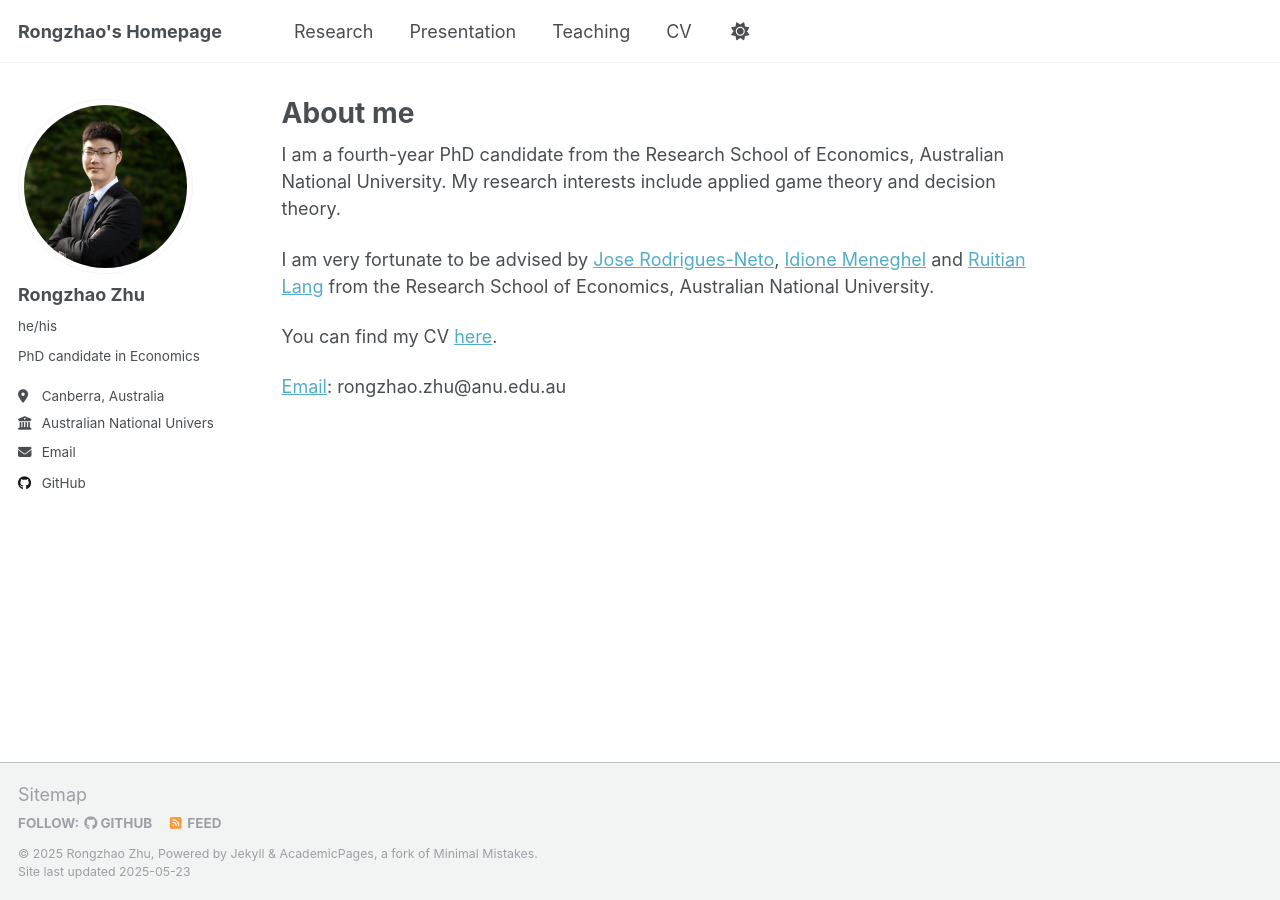
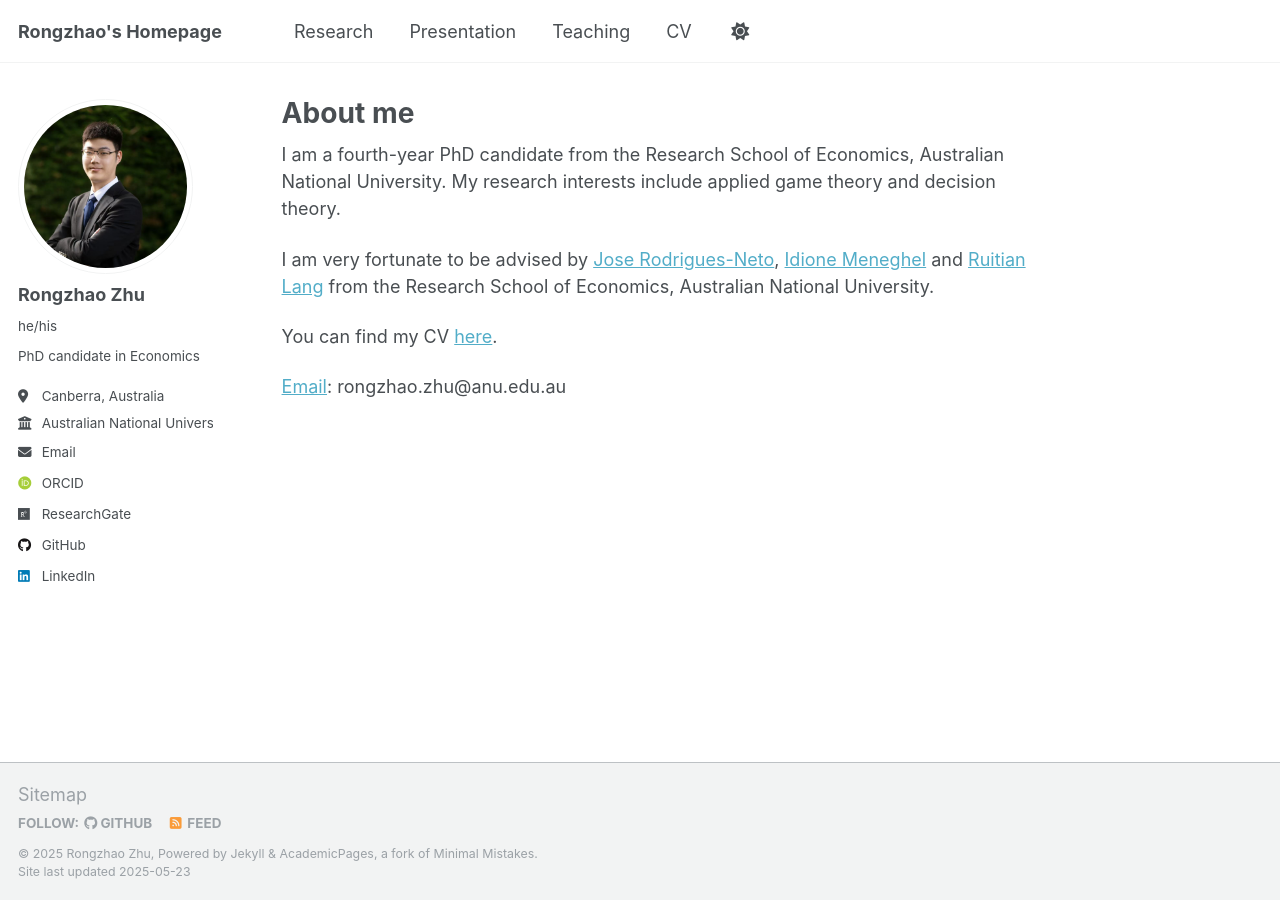
Before and after one commit to Roongzhao/roongzhao.github.io, a Jekyll site: the page built from _pages/about.md, in a window 1280 px wide. Built offline with Jekyll 4.4.1, drawn with Linux system fonts in a browser that asks for light colours; some web fonts are replaced; part of the change alters nothing that is shown.

Commit message:
update website adress

```diff
--- a/_config.yml
+++ b/_config.yml
@@ -36,10 +36,10 @@ author:
   arxiv            : # URL - Update with the correct link to your profile
   googlescholar    : # URL
   impactstory      : # URL
-  orcid            : # URL
+  orcid            : https://orcid.org/0009-0006-5354-2104
   semantic         : # URL
   pubmed           : # URL
-  researchgate     : # URL
+  researchgate     : https://www.researchgate.net/profile/Rongzhao-Zhu
   scopus           : # URL
 
   # Repositories and software development
@@ -60,7 +60,7 @@ author:
   keybase          : # Username
   instagram        : # Username
   lastfm           : # Username
-  linkedin         : # Username
+  linkedin         : https://www.linkedin.com/in/rongzhao-zhu-9527b0367
   mastodon         : # URL
   medium           : # URL
   pinterest        : # Username
```
